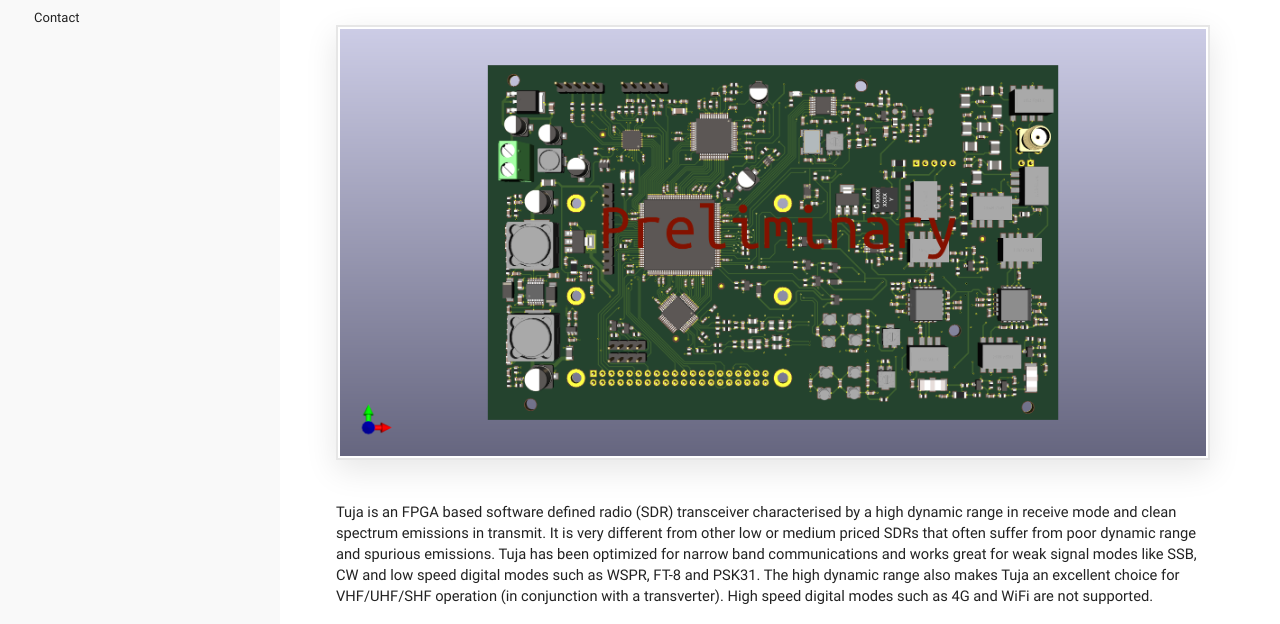
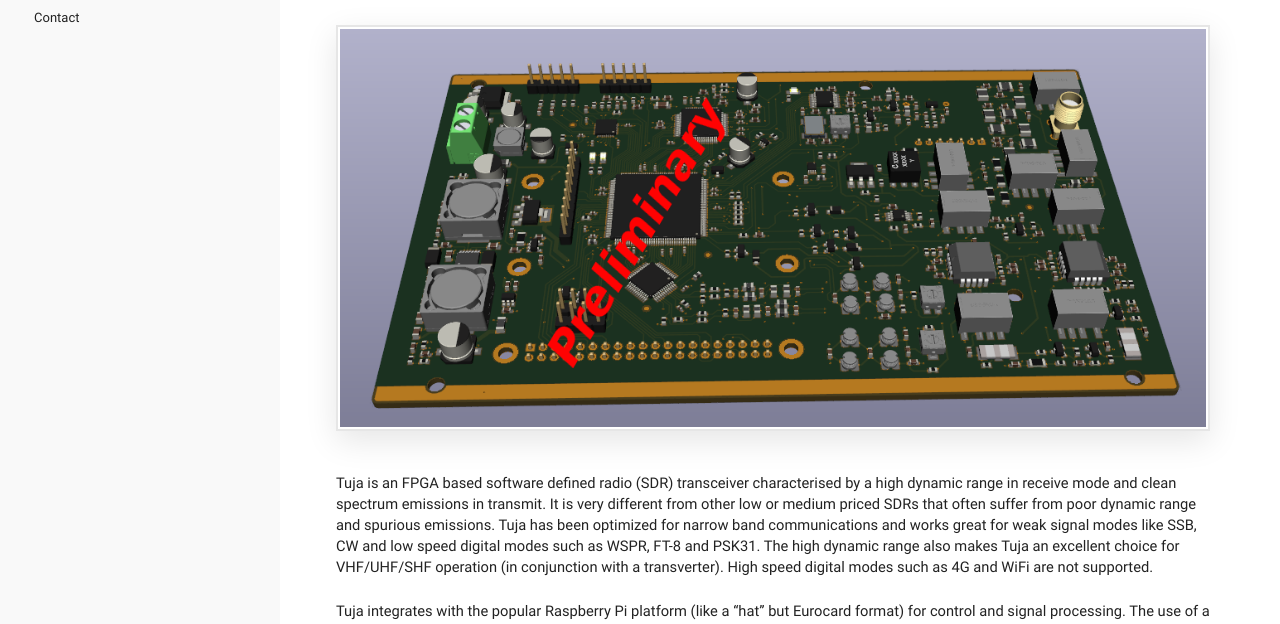
Before and after one commit to TujaSDR/TujaSDR.github.io, a plain HTML site: page index.html in a window 1280 px wide. Shown: the part 174-798 px from the top of the page. Drawn offline with Linux system fonts and the light colour scheme.

Commit message:
new pcb-pic

```diff
--- a/index.html
+++ b/index.html
@@ -6,7 +6,7 @@
 
       <meta charset="utf-8">
 <meta name="viewport" content="width=device-width, initial-scale=1, maximum-scale=1, user-scalable=no">
-<meta name="revised" content="2018-12-05T16:23:07 CET">
+<meta name="revised" content="2018-12-10T20:52:33 CET">
 <title>TujaSDR :: TujaSDR</title>
 <link rel="shortcut icon" href="/images/favicon.png" type="image/x-icon" />
 <link href="/css/font-awesome.min.css" rel="stylesheet">
@@ -114,7 +114,7 @@
 
 <h1 id="tuja-sdr-transceiver">Tuja SDR transceiver</h1>
 
-<p><img src="images/pcb1.png?classes=border,shadow" alt="Image of PCB" /></p>
+<p><img src="images/pcb20181210.png?classes=border,shadow" alt="Image of PCB" /></p>
 
 <p>Tuja is an FPGA based software defined radio (SDR) transceiver characterised by a high dynamic range in receive mode and clean spectrum emissions in transmit. It is very different from other low or medium priced SDRs that often suffer from poor dynamic range and spurious emissions. Tuja has been optimized for narrow band communications and works great for weak signal modes like SSB, CW and low speed digital modes such as WSPR, FT-8 and PSK31. The high dynamic range also makes Tuja an excellent choice for VHF/UHF/SHF operation (in conjunction with a transverter). High speed digital modes such as 4G and WiFi are not supported.</p>
 
```
Also changed, not shown: 404.html (+1 -1 lines), _header/index.html (+1 -1 lines), about/index.html (+1 -1 lines), categories/index.html (+1 -1 lines), contact/index.html (+1 -1 lines), tags/index.html (+1 -1 lines), images/pcb20181210.png (added).
